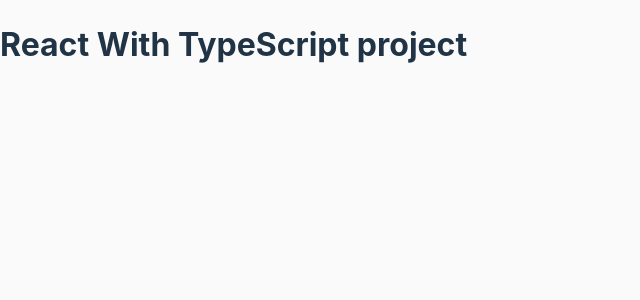
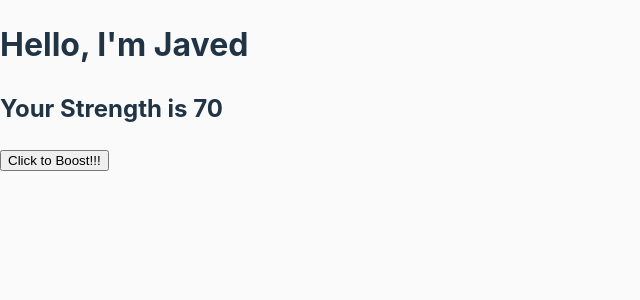
Before and after one commit to ofcljaved/learn-typescript, a React (Vite) app in the folder project02/: page / in a window 1280 px wide. Shown: the top 300 px of the page, without its empty margins (0-640 px from the left). Built offline with nearby package versions, Linux system fonts and the light colour scheme.

Commit message:
Passing props with Types

```diff
--- a/project02/src/App.tsx
+++ b/project02/src/App.tsx
@@ -1,7 +1,10 @@
+import Greet from './components/Greet';
 function App() {
   return (
     <>
-      <h1>React With TypeScript project</h1>
+      <Greet username="Javed" strength={70}>
+        <button>Click to Boost!!!</button>
+      </Greet>
     </>
   );
 }
--- /dev/null
+++ b/project02/src/components/Form.tsx
@@ -0,0 +1,5 @@
+const Form = () => {
+  return <div>Form</div>;
+};
+
+export default Form;
--- /dev/null
+++ b/project02/src/components/Greet.tsx
@@ -0,0 +1,18 @@
+import { ReactNode } from 'react';
+
+type PropsType = {
+  username: string;
+  strength: number;
+  children: ReactNode;
+};
+const Greet = ({ username, strength, children }: PropsType) => {
+  return (
+    <>
+      <h1>Hello, I'm {username}</h1>
+      <h2>Your Strength is {strength}</h2>
+      {children}
+    </>
+  );
+};
+
+export default Greet;
```
